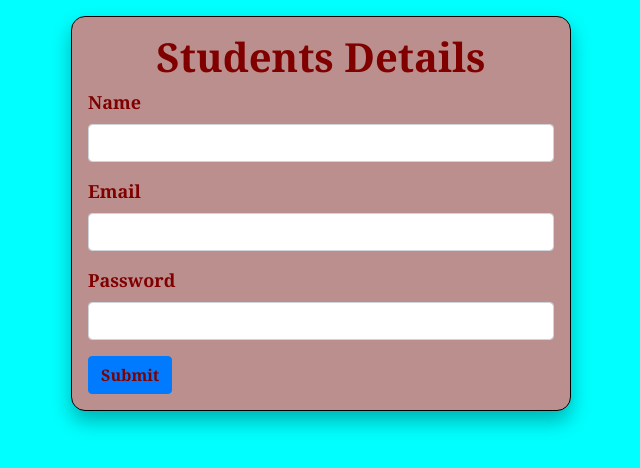
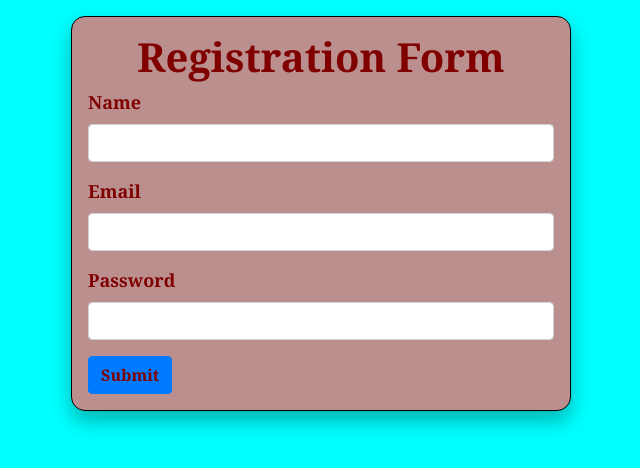
Before and after one commit to Mohit-Yadav-raysteeds/registration-form, a React (Create React App) app in the folder registration/: page / in a window 1280 px wide. Shown: the top 468 px of the page, without its empty margins (319-959 px from the left). Built offline with nearby package versions, Linux system fonts and the light colour scheme.

Commit message:
change registration text

```diff
--- a/registration/src/components/Register.js
+++ b/registration/src/components/Register.js
@@ -3,7 +3,7 @@ import React from 'react';
 export default function Register (props) {
   return (
     <div className='container card p-3 mt-3 register-container' >
-      <h1 className='text-center' ><b>Students Details</b></h1>
+      <h1 className='text-center' ><b>Registration Form</b></h1>
       <form onSubmit={props.submit}>
 
         <div className='form-group'>
```
